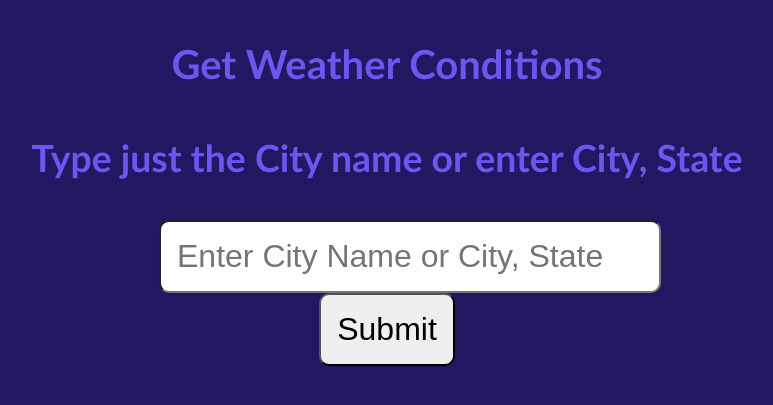
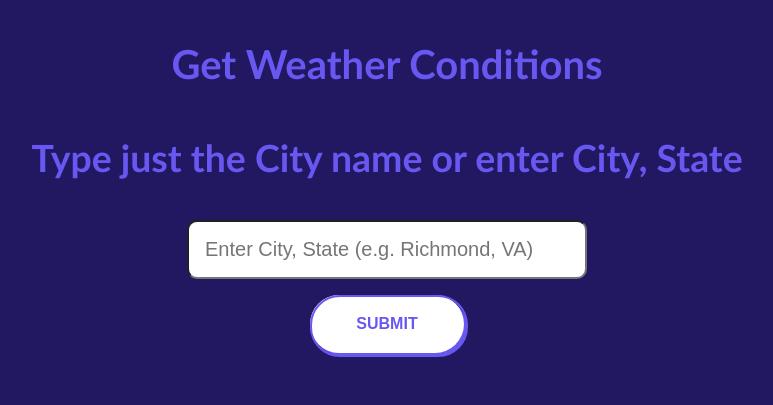
Before and after one commit to codernamedK/flask-weather, a Flask app: page / in a window 1280 px wide. Shown: the top 405 px of the page, without its empty margins (253-1026 px from the left). Run offline with Flask 3, Linux system fonts and the light colour scheme.

Commit message:
updated styling on submit button

```diff
--- a/static/styles/style.css
+++ b/static/styles/style.css
@@ -34,16 +34,23 @@ p {
     color: whitesmoke;
 }
 
-input, button {
-    font-size: 2rem;
+input {
+    font-size: 1.25rem;
     padding: 1rem;
     border-radius: 10px;
+    width: 100%;
+    max-width: 400px;
 }
 
-input {
-    width: 110%;
-    max-width: 400 px;
+form {
+    width: 100%;
+    max-width: 400px;
+    display: flex;
+    flex-direction: column;
+    align-items: center;
+    gap: 1rem;
 }
+
 
 button{
     white-space: nowrap;
@@ -51,3 +58,122 @@ button{
     display: block;
     margin: 0 auto;
 }
+
+.blob-btn {
+    z-index: 1;
+    position: relative;
+    padding: 20px 46px;
+    margin-bottom: 30px;
+    text-align: center;
+    text-transform: uppercase;
+    color: #6957f2;
+    font-size: 16px;
+    font-weight: bold;
+    background-color: transparent;
+    outline: none;
+    border: none;
+    transition: color 0.5s;
+    cursor: pointer;
+    border-radius: 30px;
+}
+
+.blob-btn:before {
+    content: "";
+    z-index: 1;
+    position: absolute;
+    left: 0;
+    top: 0;
+    width: 100%;
+    height: 100%;
+    border: 2px solid #6957f2;
+    border-radius: 30px;
+}
+
+.blob-btn:after {
+    content: "";
+    z-index: -2;
+    position: absolute;
+    left: 3px;
+    top: 3px;
+    width: 100%;
+    height: 100%;
+    background: #6957f2;
+    transition: all 0.3s 0.2s;
+    border-radius: 30px;
+}
+
+.blob-btn:hover {
+    color: #211861;
+    border-radius: 30px;
+}
+
+.blob-btn:hover:after {
+    transition: all 0.3s;
+    left: 0;
+    top: 0;
+    border-radius: 30px;
+}
+
+.blob-btn__inner {
+    z-index: -1;
+    overflow: hidden;
+    position: absolute;
+    left: 0;
+    top: 0;
+    width: 100%;
+    height: 100%;
+    border-radius: 30px;
+    background: #ffffff;
+}
+
+.blob-btn__blobs {
+    position: relative;
+    display: block;
+    height: 100%;
+    filter: url('#goo');
+}
+
+.blob-btn__blob {
+    position: absolute;
+    top: 2px;
+    width: 25%; /* 100% / 4 blobs */
+    height: 100%;
+    background: #6957f2;
+    border-radius: 100%;
+    transform: translate3d(0, 150%, 0) scale(1.7);
+    transition: transform 0.45s;
+}
+
+@supports(filter: url('#goo')) {
+    .blob-btn__blob {
+        transform: translate3d(0, 150%, 0) scale(1.4);
+    }
+}
+
+.blob-btn:hover .blob-btn__blob {
+    transform: translateZ(0) scale(1.7);
+}
+
+@supports(filter: url('#goo')) {
+    .blob-btn:hover .blob-btn__blob {
+        transform: translateZ(0) scale(1.4);
+    }
+}
+
+/* positions for each of the 4 blobs (manually unrolled from the SCSS @for loop) */
+.blob-btn__blob:nth-child(1) {
+    left: 0%;
+    transition-delay: 0s;
+}
+.blob-btn__blob:nth-child(2) {
+    left: 30%;
+    transition-delay: 0.08s;
+}
+.blob-btn__blob:nth-child(3) {
+    left: 60%;
+    transition-delay: 0.16s;
+}
+.blob-btn__blob:nth-child(4) {
+    left: 90%;
+    transition-delay: 0.24s;
+}
--- a/templates/index.html
+++ b/templates/index.html
@@ -12,8 +12,28 @@
     <h1>Get Weather Conditions</h1>
     <h3>Type just the City name or enter City, State</h3>
     <form action="/weather">
-        <input type="text" name="city" id="city" placeholder="Enter City Name or City, State" />
-        <button type ="submit">Submit</button>
-    </form>
+    <input type="text" name="city" id="city" placeholder="Enter City, State (e.g. Richmond, VA)" />
+    <button type="submit" class="blob-btn">
+        Submit
+        <span class="blob-btn__inner">
+            <span class="blob-btn__blobs">
+                <span class="blob-btn__blob"></span>
+                <span class="blob-btn__blob"></span>
+                <span class="blob-btn__blob"></span>
+                <span class="blob-btn__blob"></span>
+            </span>
+        </span>
+    </button>
+</form>
+
+<svg xmlns="http://www.w3.org/2000/svg" version="1.1" style="display:none">
+    <defs>
+        <filter id="goo">
+            <feGaussianBlur in="SourceGraphic" result="blur" stdDeviation="10"></feGaussianBlur>
+            <feColorMatrix in="blur" mode="matrix" values="1 0 0 0 0 0 1 0 0 0 0 0 1 0 0 0 0 0 21 -7" result="goo"></feColorMatrix>
+            <feBlend in2="goo" in="SourceGraphic" result="mix"></feBlend>
+        </filter>
+    </defs>
+</svg>
 </body>
 </html>
```
Also changed, not shown: templates/city-not-found.html (+23 -3 lines), templates/weather.html (+23 -3 lines).
